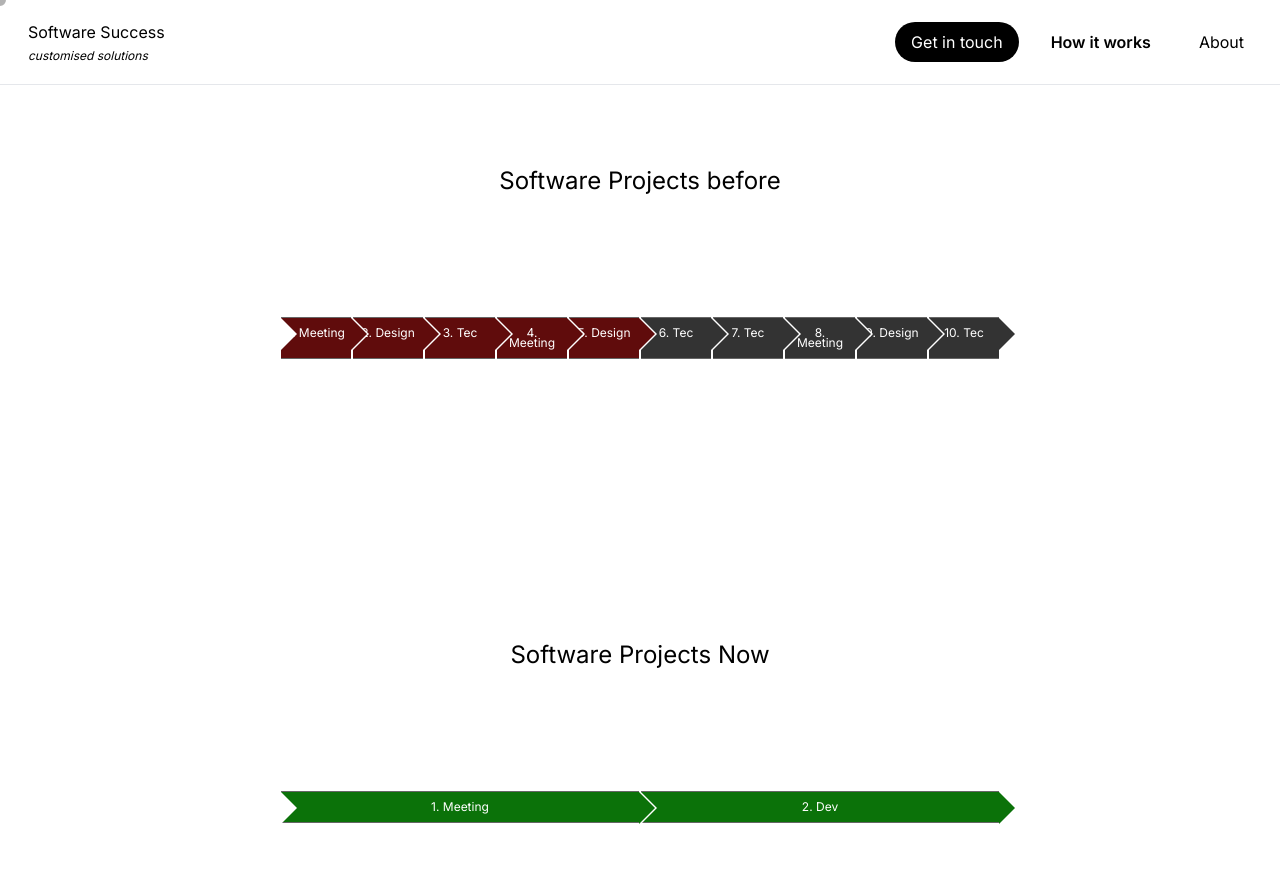
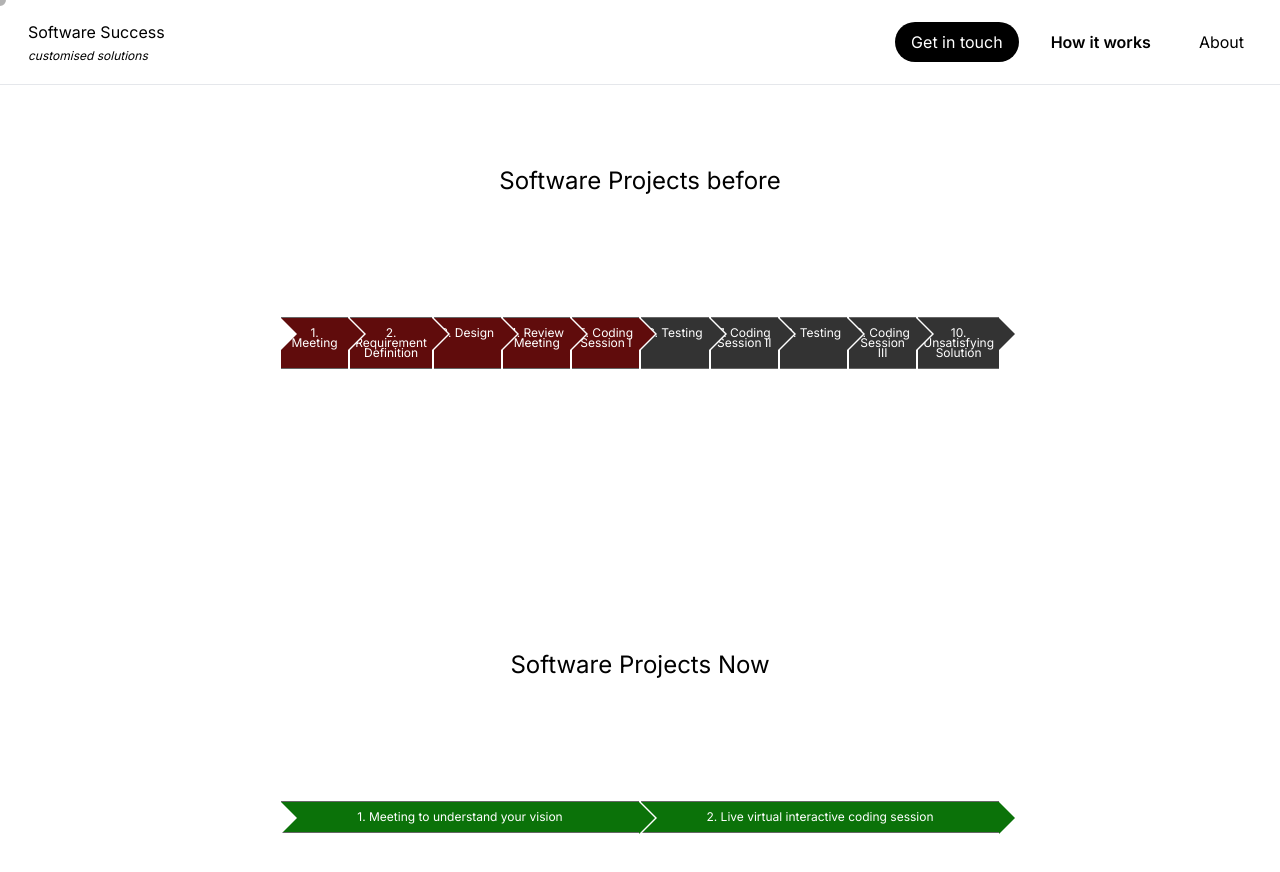
Before and after one commit to Ossmann/towerDefense, a Next.js app: page /how in a window 1280 px wide. Shown: the top 872 px of the page. Built offline with nearby package versions, Linux system fonts and the light colour scheme.

Commit message:
How it works, in progress

```diff
--- a/app/components/Progressbar/ProgressbarNew.tsx
+++ b/app/components/Progressbar/ProgressbarNew.tsx
@@ -25,8 +25,8 @@ export default function ProgressbarNew() {
       <div className='text-2xl'>Software Projects Now </div>
       <div className="progress-container">
         <ul className='progress-bar-new'>
-          <li className={activeStep >= 1 ? 'active' : ''}>1. Meeting</li>
-          <li className={activeStep >= 2 ? 'active' : ''}>2. Dev</li>
+          <li className={activeStep >= 1 ? 'active' : ''}>1. Meeting to understand your vision</li>
+          <li className={activeStep >= 2 ? 'active' : ''}>2. Live virtual interactive coding session</li>
         </ul>
       </div>
     </div>
--- a/app/components/Progressbar/ProgressbarOld.tsx
+++ b/app/components/Progressbar/ProgressbarOld.tsx
@@ -2,6 +2,8 @@
 
 import React, { useState, useEffect } from 'react';
 import '../Progressbar/ProgressbarAppear.css';
+import { FaBeer } from 'react-icons/fa'
+
 
 export default function Progressbar() {
   const [activeStep, setActiveStep] = useState(0);
@@ -25,16 +27,18 @@ export default function Progressbar() {
       <div className='text-2xl'>Software Projects before </div>
       <div className="progress-container">
         <ul className='progress-bar'>
-          <li className={activeStep >= 1 ? 'active' : ''}>1. Meeting</li>
-          <li className={activeStep >= 2 ? 'active' : ''}>2. Design</li>
-          <li className={activeStep >= 3 ? 'active' : ''}>3. Tec</li>
-          <li className={activeStep >= 4 ? 'active' : ''}>4. Meeting</li>
-          <li className={activeStep >= 5 ? 'active' : ''}>5. Design</li>
-          <li className={activeStep >= 6 ? 'active' : ''}>6. Tec</li>
-          <li className={activeStep >= 7 ? 'active' : ''}>7. Tec</li>
-          <li className={activeStep >= 8 ? 'active' : ''}>8. Meeting</li>
-          <li className={activeStep >= 9 ? 'active' : ''}>9. Design</li>
-          <li className={activeStep >= 10 ? 'active' : ''}>10. Tec</li>
+          <li className={activeStep >= 1 ? 'active' : ''}>
+            1. Meeting
+          </li>
+          <li className={activeStep >= 2 ? 'active' : ''}>2. Requirement Definition</li>
+          <li className={activeStep >= 3 ? 'active' : ''}>3. Design</li>
+          <li className={activeStep >= 4 ? 'active' : ''}>4. Review Meeting</li>
+          <li className={activeStep >= 5 ? 'active' : ''}>5. Coding Session I</li>
+          <li className={activeStep >= 6 ? 'active' : ''}>6. Testing</li>
+          <li className={activeStep >= 7 ? 'active' : ''}>7. Coding Session II</li>
+          <li className={activeStep >= 8 ? 'active' : ''}>8. Testing</li>
+          <li className={activeStep >= 9 ? 'active' : ''}>9. Coding Session III</li>
+          <li className={activeStep >= 10 ? 'active' : ''}>10. Unsatisfying Solution</li>
         </ul>
       </div>
     </div>
```
